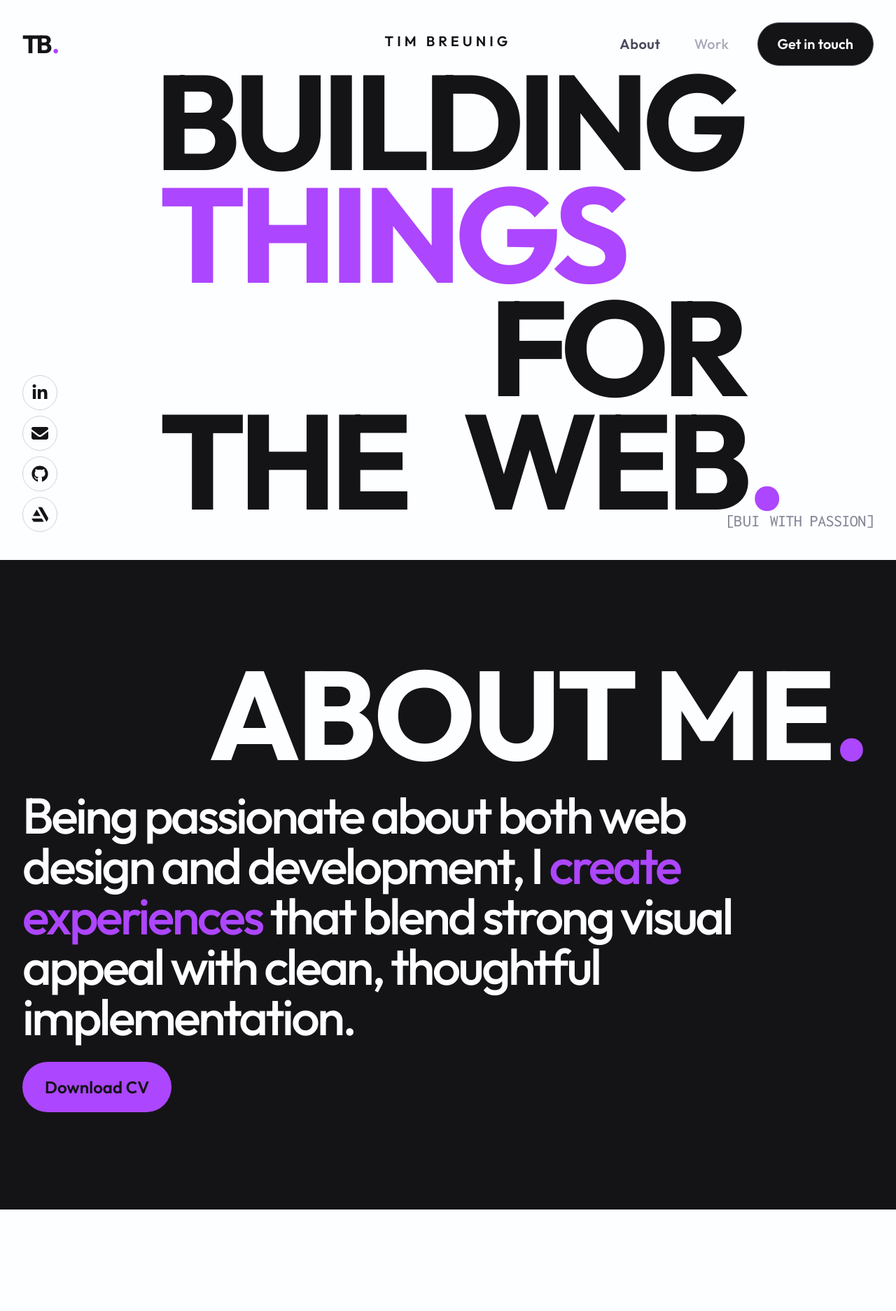
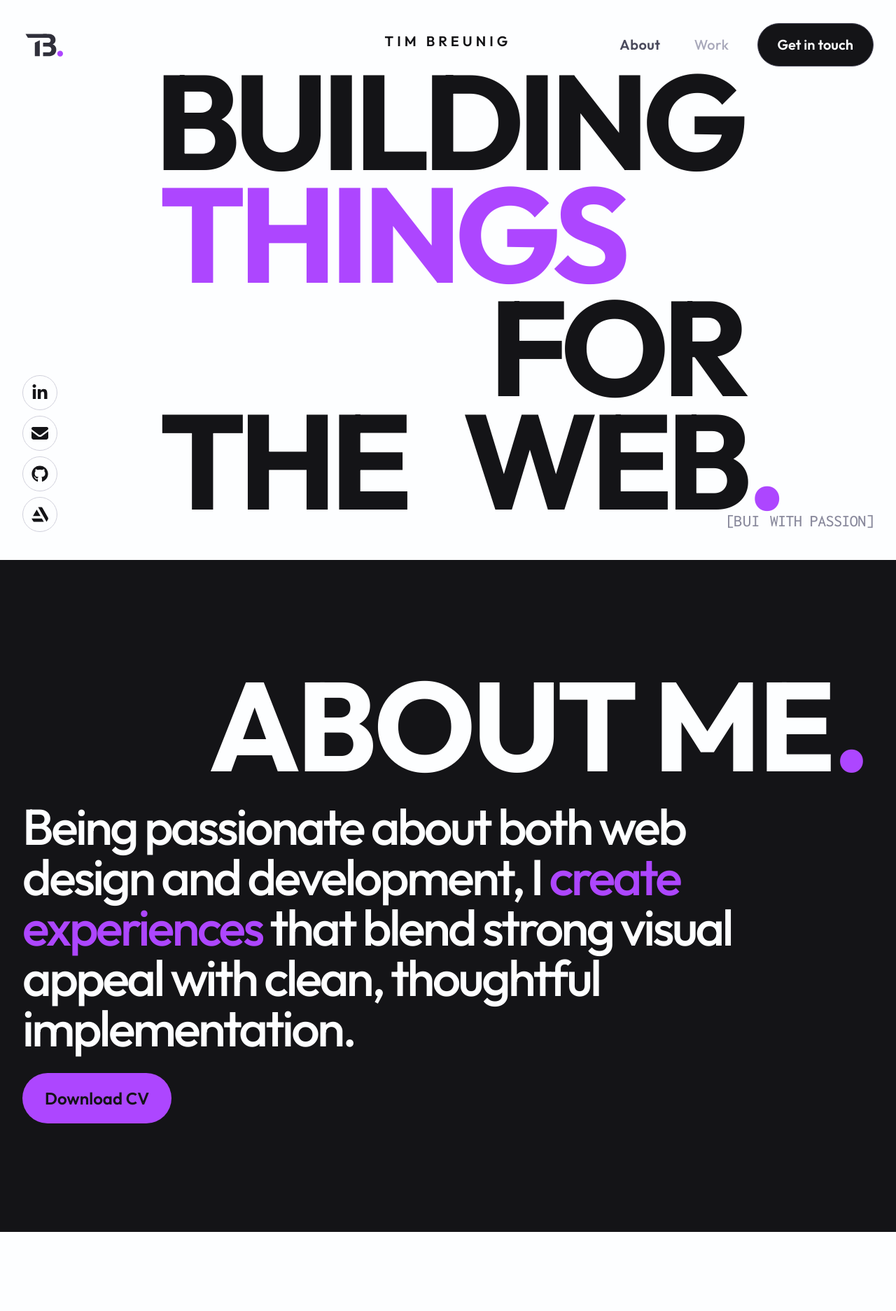
Before and after one commit to TimBreunig/tim-portfolio, a Next.js app: page /home in a window 1280 px wide. Shown: the top 1873 px of the page at 70% size. Built offline with nearby package versions, Linux system fonts and the light colour scheme.

Commit message:
Implemented logo. Added year function.

```diff
--- a/app/home/page.jsx
+++ b/app/home/page.jsx
@@ -35,23 +35,21 @@ const Home = () => {
         <About />
 		<section
 			id ="work"
-			className="container-wide pb-12 pt-16 lg:pt-24 xl:pt-32 text-center z-10">
+			className="container-wide pb-12 pt-16 lg:pt-24 xl:pt-36 text-center z-10">
     		<CardGrid showCompact={true} />
 		</section>
 		<section className="h-[50vh] lg:h-screen box-content lg:pb-60">
 			<HeadingFullPage />
 		</section>
 		<section
-			className="relative lg:h-screen box-content py-24 lg:py-10 flex items-center bg-primary-100 z-10">
+			className="relative lg:h-screen box-content py-24 lg:py-20 flex items-center bg-primary-100 z-10">
 			<TechStack />
 		</section>
 		<section
 			id ="services"
-			className="relative box-content py-16 lg:py-24 flex flex-col justify-center bg-primary-900"
+			className="relative container-wide py-16 lg:py-24 xl:py-36 flex flex-col justify-center bg-primary-900"
 		>
-			<div className="container-wide">
-				<TabGrid />
-			</div>
+			<TabGrid />
 		</section>
 	</div>
   );
--- a/components/About.jsx
+++ b/components/About.jsx
@@ -11,7 +11,7 @@ const About = () => {
 	return (
 		<section
 			id="about"
-			className="lg:h-screen box-content py-24 lg:py-16 flex flex-col justify-center bg-primary-100 text-primary-900"
+			className="lg:h-screen box-content py-24 lg:py-20 flex flex-col justify-center bg-primary-100 text-primary-900"
 		>
 			<div>
 				<div className="container-wide relative">
--- a/components/Footer.jsx
+++ b/components/Footer.jsx
@@ -1,5 +1,7 @@
 import Link from "next/link";
 
+
+const currentYear = () => new Date().getFullYear();
 
 const Footer = () => {
 	return (
@@ -40,7 +42,7 @@ const Footer = () => {
 				</div>
 				<div className="flex flex-col lg:flex-row text-center justify-between text-base gap-1 md:gap-0">
 					<span className="text-primary-600">
-						© 2025 Tim Breunig. All rights reserved.
+						© {currentYear()} Tim Breunig. All rights reserved.
 					</span>
 					<span>
 						<Link
--- a/components/Header.jsx
+++ b/components/Header.jsx
@@ -1,6 +1,7 @@
 "use client";
 
 import React, { useEffect, useState } from "react";
+import Image from "next/image";
 import Link from "next/link";
 
 import { Button } from "@/components/ui/button";
@@ -48,8 +49,16 @@ const Header = () => {
 					href="/"
 					className="pointer-events-auto"
 				>
-					<div className="relative font-bold text-3xl lg:text-4xl text-primary-100 -tracking-widest z-50">
-						TB <span className="text-purple-500">.</span>
+					<div className="relative w-12 h-12 lg:w-16 lg:h-16 z-50">
+						<Image src="/images/logo.svg"
+							alt="Tim Breunig Logo"
+							className="object-contain"
+							fill
+							sizes="
+								48px,
+								(min-width: 1280px) 64px
+							"
+                    	/>
 					</div>
 				</Link>
 
```
Also changed, not shown: public/images/logo.svg (added).
